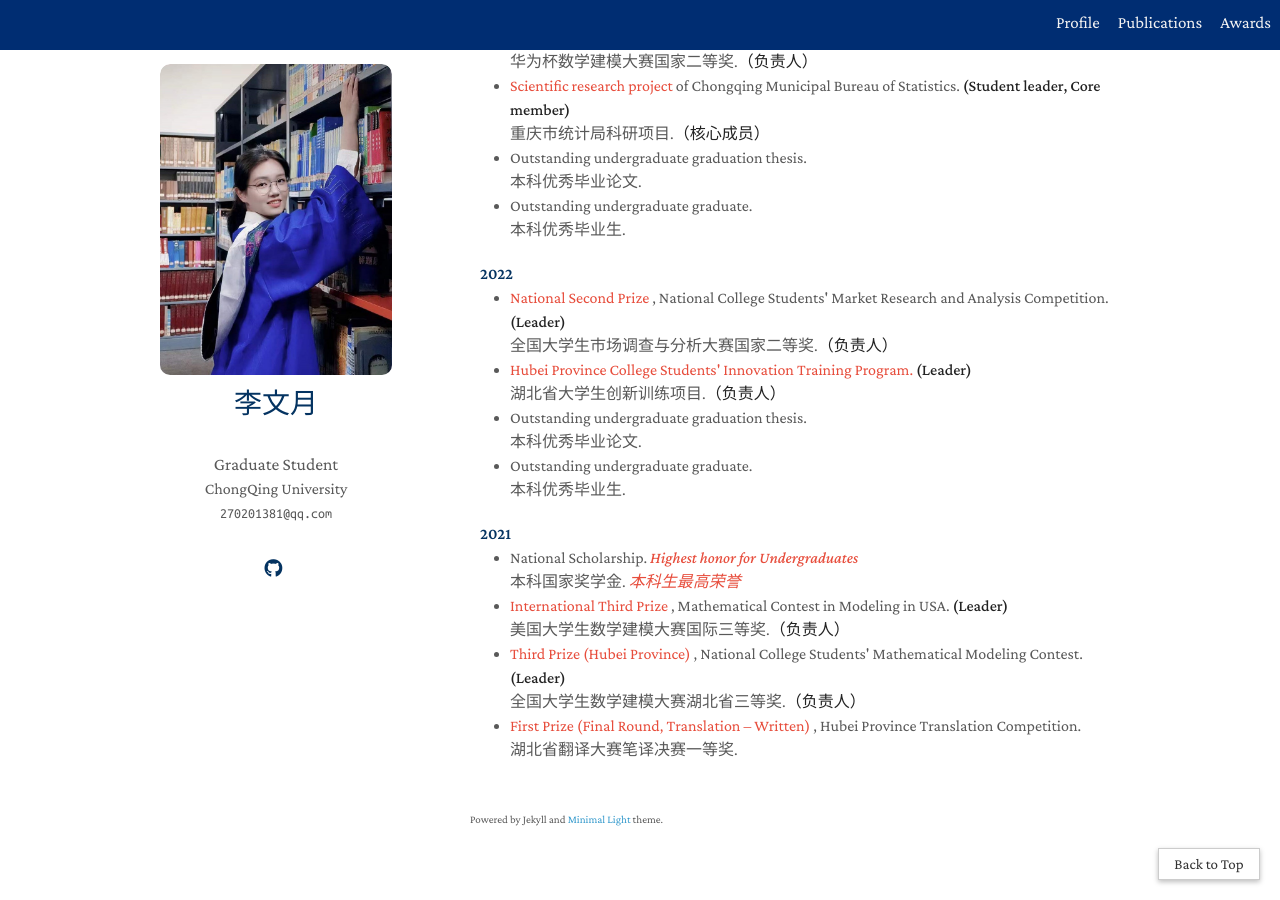
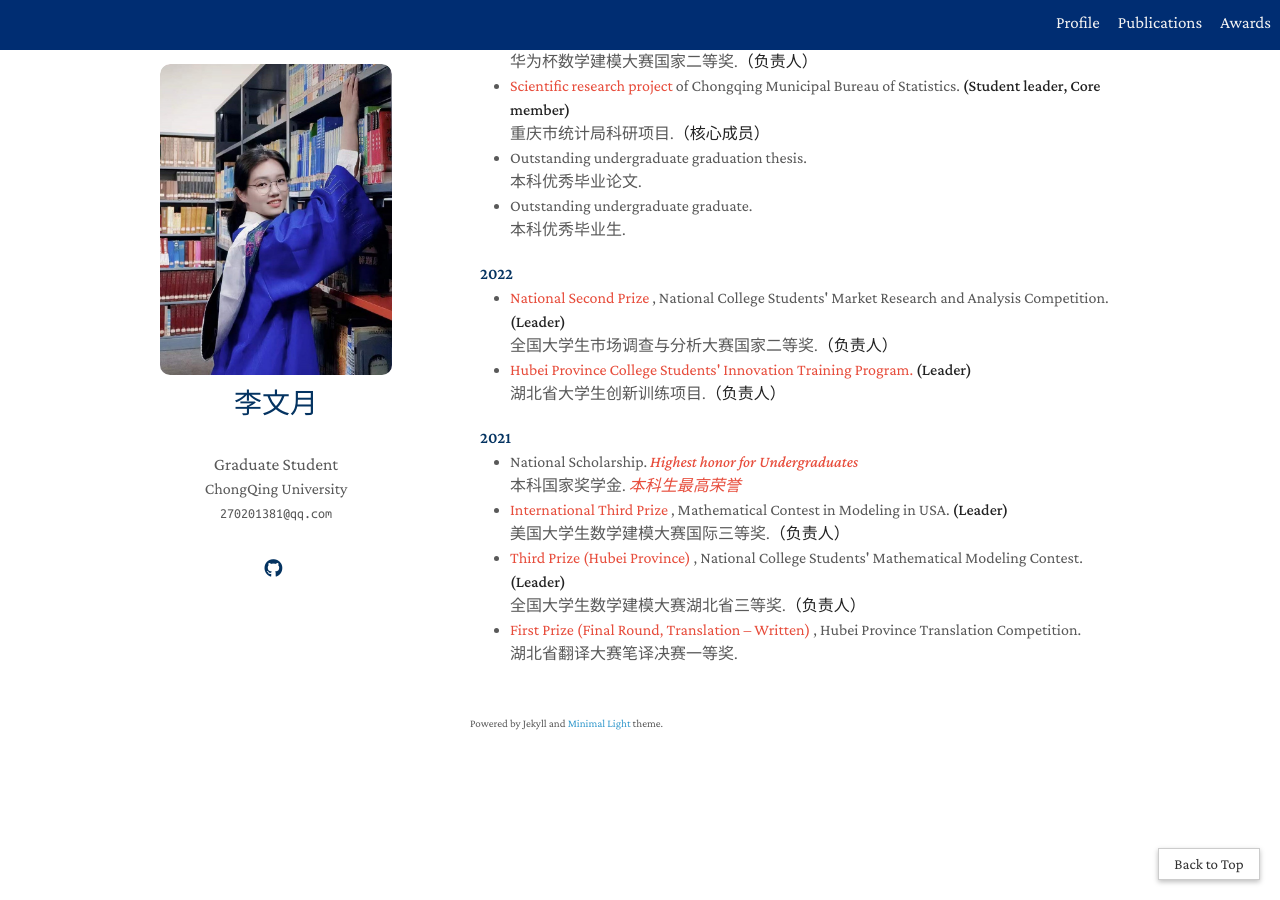
Before and after one commit to liwenyue02/liwenyue02.github.io, a Jekyll site: the page built from index.md, in a window 1280 px wide and 900 px high, scrolled down 2782 px. Built offline with Jekyll 4.4.1, drawn with Linux system fonts in a browser that asks for light colours; a style sheet for code colours, icons or effects is not loaded.

Commit message:
Update awards.md

```diff
--- a/_includes/awards.md
+++ b/_includes/awards.md
@@ -52,12 +52,6 @@
   <li><a style="color:#e74d3c">Hubei Province College Students' Innovation Training Program.</a> <strong>(Leader)</strong> </li>
     <a><autocolor>湖北省大学生创新训练项目.</autocolor></a><strong>（负责人）</strong>
 
-  <li><a><autocolor>Outstanding undergraduate graduation thesis.</autocolor></a></li>
-    <a><autocolor>本科优秀毕业论文.</autocolor></a>
-
-  <li><a><autocolor>Outstanding undergraduate graduate.</autocolor></a></li>
-    <a><autocolor>本科优秀毕业生.</autocolor></a>
-
 </ul>
 
 
@@ -77,4 +71,5 @@
   <li><a style="color:#e74d3c">First Prize (Final Round, Translation – Written)</a> <a><autocolor>, Hubei Province Translation Competition.</autocolor></a></li>
     <a><autocolor>湖北省翻译大赛</autocolor></a><a  style="color:#e74d3c"><autocolor>笔译决赛一等奖.</autocolor></a>
 
+
 </ul>
```
